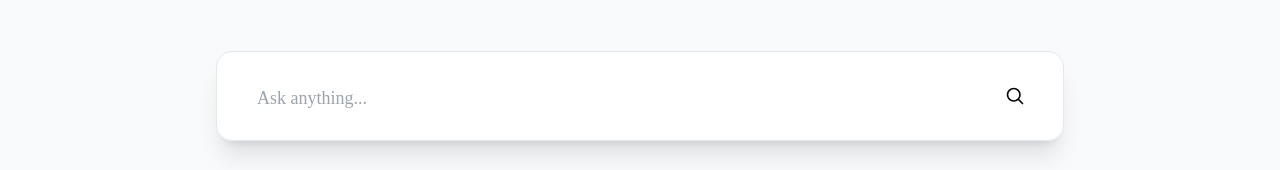
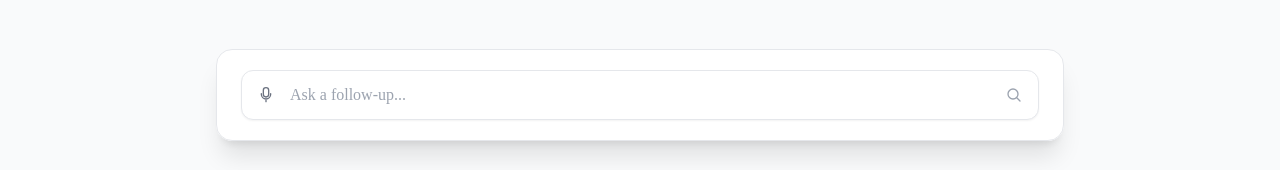
Before and after one commit to cyprienn967/searchwa, a Next.js app: page /use-cases in a window 1280 px wide. Shown: the part 479-649 px from the top of the page. Built offline with nearby package versions, Linux system fonts and the light colour scheme.

Commit message:
search bar

```diff
--- a/src/app/account/page.tsx
+++ b/src/app/account/page.tsx
@@ -489,7 +489,7 @@ export default function AccountPage() {
                 <SearchBar
                   onSearch={handleSearch}
                   initialQuery=""
-                  isConversationMode={true}
+                  isConversationMode={false}
                   centered={true}
                   disabled={isSearching}
                 />
--- a/src/components/SearchBar.tsx
+++ b/src/components/SearchBar.tsx
@@ -18,10 +18,55 @@ export default function SearchBar({
   centered = false
 }: SearchBarProps) {
   const [query, setQuery] = useState(initialQuery);
+  const [isListening, setIsListening] = useState(false);
+  const [isSupported, setIsSupported] = useState(false);
   const initializedRef = useRef(false);
+  const recognitionRef = useRef<any>(null);
+  const textareaRef = useRef<HTMLTextAreaElement>(null);
+  const inputRef = useRef<HTMLInputElement>(null);
+
+  // Check if Speech Recognition is supported
+  useEffect(() => {
+    if (typeof window !== 'undefined') {
+      const SpeechRecognition = (window as any).SpeechRecognition || (window as any).webkitSpeechRecognition;
+      setIsSupported(!!SpeechRecognition);
+
+      if (SpeechRecognition) {
+        const recognition = new SpeechRecognition();
+        recognition.continuous = false;
+        recognition.interimResults = false;
+        recognition.lang = 'en-US';
+
+        recognition.onstart = () => {
+          setIsListening(true);
+        };
+
+        recognition.onresult = (event: any) => {
+          const transcript = event.results[0][0].transcript;
+          setQuery(transcript);
+        };
+
+        recognition.onend = () => {
+          setIsListening(false);
+        };
+
+        recognition.onerror = (event: any) => {
+          console.error('Speech recognition error:', event.error);
+          setIsListening(false);
+        };
+
+        recognitionRef.current = recognition;
+      }
+    }
+
+    return () => {
+      if (recognitionRef.current) {
+        recognitionRef.current.stop();
+      }
+    };
+  }, []);
 
   // Only set the query from initialQuery on first render
-  // This prevents the input from being cleared when the component re-renders
   useEffect(() => {
     if (!initializedRef.current) {
       setQuery(initialQuery);
@@ -29,37 +74,89 @@ export default function SearchBar({
     }
   }, [initialQuery]);
 
+  // Auto-resize textarea (only for main search bar)
+  useEffect(() => {
+    if (!isConversationMode && textareaRef.current) {
+      textareaRef.current.style.height = 'auto';
+      const scrollHeight = textareaRef.current.scrollHeight;
+      const minHeight = centered ? 96 : 80; // min-h-24 or min-h-20
+      const maxHeight = 200; // max height before scrolling
+      textareaRef.current.style.height = `${Math.min(Math.max(scrollHeight, minHeight), maxHeight)}px`;
+    }
+  }, [query, centered, isConversationMode]);
+
   const handleSubmit = (e: FormEvent) => {
     e.preventDefault();
     if (query.trim() && !disabled) {
       onSearch(query.trim());
-      // Don't clear input after submitting so query remains visible
     }
   };
 
+  const toggleVoiceRecording = () => {
+    if (!isSupported || disabled) return;
+
+    if (isListening) {
+      recognitionRef.current?.stop();
+    } else {
+      recognitionRef.current?.start();
+    }
+  };
+
+  const handleKeyDown = (e: React.KeyboardEvent<HTMLTextAreaElement | HTMLInputElement>) => {
+    if (e.key === 'Enter' && !e.shiftKey) {
+      e.preventDefault();
+      handleSubmit(e as any);
+    }
+  };
+
+  // Render compact follow-up search bar
+  if (isConversationMode) {
     return (
-    <div className={`w-full`}>
-      <form onSubmit={handleSubmit} className={`search-container ${isConversationMode ? 'conversation' : ''} flex justify-center`}>
-        <div className={`relative w-full rounded-xl bg-white dark:bg-gray-900`}>
+      <div className="w-full">
+        <form onSubmit={handleSubmit} className="search-container conversation flex justify-center">
+          <div className="relative w-full rounded-xl bg-white dark:bg-gray-900 border border-gray-200 dark:border-gray-700 shadow-sm">
             <div className="relative">
-            {/* Placeholder text - only shown when input is empty */}
+              {/* Placeholder text for follow-up */}
               {!query && !disabled && (
-              <div className="absolute top-3 left-4 text-gray-400 pointer-events-none text-lg">
-                Ask anything...
+                <div className="absolute top-3 left-12 text-gray-400 pointer-events-none text-base">
+                  {isListening ? 'Listening...' : 'Ask a follow-up...'}
                 </div>
               )}
-            {/* Actual input field */}
+
+              {/* Microphone button - left side */}
+              {isSupported && (
+                <button
+                  type="button"
+                  onClick={toggleVoiceRecording}
+                  className={`absolute left-2 top-1/2 -translate-y-1/2 flex items-center justify-center h-8 w-8 rounded-full transition-all duration-200 ${
+                    disabled
+                      ? 'opacity-50 cursor-not-allowed'
+                      : isListening
+                        ? 'text-red-500 bg-red-50 dark:bg-red-900/20 animate-pulse'
+                        : 'text-gray-500 hover:text-gray-700 hover:bg-gray-100 dark:text-gray-400 dark:hover:text-gray-200 dark:hover:bg-gray-800'
+                  }`}
+                  aria-label={isListening ? "Stop recording" : "Start voice recording"}
+                  disabled={disabled}
+                  title={isListening ? "Click to stop recording" : "Click to start voice recording"}
+                >
+                  <MicrophoneIcon isListening={isListening} />
+                </button>
+              )}
+
+              {/* Compact input field */}
               <input
+                ref={inputRef}
                 type="text"
                 value={query}
                 onChange={(e) => setQuery(e.target.value)}
+                onKeyDown={handleKeyDown}
                 className={`
-                search-input
-                ${centered ? 'h-24' : 'h-12'} rounded-xl border-none px-4 pr-12 ${centered ? 'text-lg' : 'text-base'} w-full
+                  w-full h-12 rounded-xl border-none outline-none bg-transparent
+                  ${isSupported ? 'pl-12' : 'pl-4'} pr-12 text-base
                   ${disabled
-                  ? 'bg-gray-100 text-gray-400 cursor-not-allowed dark:bg-gray-800'
-                  : 'bg-white dark:bg-gray-900'}
-                transition-colors
+                    ? 'text-gray-400 cursor-not-allowed'
+                    : 'text-gray-900 dark:text-gray-100'
+                  }
                   focus:outline-none focus:ring-0
                 `}
                 placeholder=""
@@ -67,25 +164,151 @@ export default function SearchBar({
                 aria-label="Search"
                 style={{
                   fontFamily: 'Inter, sans-serif',
-                paddingTop: centered ? undefined : '0.875rem',
-                paddingBottom: centered ? undefined : '0.875rem'
+                  paddingTop: '0.875rem',
+                  paddingBottom: '0.875rem'
                 }}
               />
-          </div>
+
+              {/* Search button - right side */}
               <button
                 type="submit"
-            className={`absolute right-2 top-1/2 -translate-y-1/2 flex items-center justify-center p-0 m-0 ${centered ? 'h-9 w-9' : 'h-8 w-8'} bg-transparent border-none ${
-              disabled ? 'opacity-50 cursor-not-allowed' : ''
+                className={`absolute right-2 top-1/2 -translate-y-1/2 flex items-center justify-center h-8 w-8 rounded-full transition-all duration-200 ${
+                  disabled
+                    ? 'opacity-50 cursor-not-allowed'
+                    : query.trim()
+                      ? 'text-white bg-blue-600 hover:bg-blue-700'
+                      : 'text-gray-400 hover:text-gray-600 hover:bg-gray-100 dark:hover:bg-gray-800'
                 }`}
                 aria-label="Search"
-            tabIndex={-1}
-            disabled={disabled}
+                disabled={disabled || !query.trim()}
+                title={query.trim() ? "Search" : "Enter a query to search"}
               >
                 <SearchIcon />
               </button>
             </div>
+          </div>
         </form>
       </div>
+    );
+  }
+
+  // Render Perplexity-style main search bar
+  return (
+    <div className="w-full">
+      <form onSubmit={handleSubmit} className="search-container flex justify-center">
+        <div className="relative w-full rounded-xl bg-white dark:bg-gray-900 border border-gray-200 dark:border-gray-700 shadow-sm">
+          <div className="relative">
+            {/* Placeholder text - positioned at top-left when empty */}
+            {!query && !disabled && (
+              <div className={`absolute top-4 left-4 text-gray-400 pointer-events-none ${centered ? 'text-lg' : 'text-base'} leading-relaxed`}>
+                {isListening ? 'Listening...' : 'Ask anything...'}
+              </div>
+            )}
+
+            {/* Main textarea */}
+            <textarea
+              ref={textareaRef}
+              value={query}
+              onChange={(e) => setQuery(e.target.value)}
+              onKeyDown={handleKeyDown}
+              className={`
+                w-full resize-none border-none outline-none bg-transparent
+                ${centered ? 'min-h-24 text-lg' : 'min-h-20 text-base'}
+                pt-4 pb-12 px-4 leading-relaxed
+                ${disabled
+                  ? 'text-gray-400 cursor-not-allowed'
+                  : 'text-gray-900 dark:text-gray-100'
+                }
+                placeholder-transparent
+              `}
+              placeholder=""
+              disabled={disabled}
+              aria-label="Search"
+              style={{
+                fontFamily: 'Inter, sans-serif',
+                lineHeight: '1.6'
+              }}
+            />
+
+            {/* Bottom buttons container */}
+            <div className="absolute bottom-2 left-2 right-2 flex justify-between items-center">
+              {/* Microphone button - bottom left */}
+              {isSupported && (
+                <button
+                  type="button"
+                  onClick={toggleVoiceRecording}
+                  className={`flex items-center justify-center h-8 w-8 rounded-full transition-all duration-200 ${
+                    disabled
+                      ? 'opacity-50 cursor-not-allowed'
+                      : isListening
+                        ? 'text-red-500 bg-red-50 dark:bg-red-900/20 animate-pulse'
+                        : 'text-gray-500 hover:text-gray-700 hover:bg-gray-100 dark:text-gray-400 dark:hover:text-gray-200 dark:hover:bg-gray-800'
+                  }`}
+                  aria-label={isListening ? "Stop recording" : "Start voice recording"}
+                  disabled={disabled}
+                  title={isListening ? "Click to stop recording" : "Click to start voice recording"}
+                >
+                  <MicrophoneIcon isListening={isListening} />
+                </button>
+              )}
+
+              {/* Spacer for when microphone is not supported */}
+              {!isSupported && <div className="h-8 w-8" />}
+
+              {/* Search button - bottom right */}
+              <button
+                type="submit"
+                className={`flex items-center justify-center h-8 w-8 rounded-full transition-all duration-200 ${
+                  disabled
+                    ? 'opacity-50 cursor-not-allowed'
+                    : query.trim()
+                      ? 'text-white bg-blue-600 hover:bg-blue-700'
+                      : 'text-gray-400 hover:text-gray-600 hover:bg-gray-100 dark:hover:bg-gray-800'
+                }`}
+                aria-label="Search"
+                disabled={disabled || !query.trim()}
+                title={query.trim() ? "Search" : "Enter a query to search"}
+              >
+                <SearchIcon />
+              </button>
+            </div>
+          </div>
+        </div>
+      </form>
+    </div>
+  );
+}
+
+function MicrophoneIcon({ isListening }: { isListening: boolean }) {
+  if (isListening) {
+    return (
+      <svg
+        xmlns="http://www.w3.org/2000/svg"
+        fill="currentColor"
+        viewBox="0 0 24 24"
+        className="w-4 h-4"
+      >
+        <path d="M12 14c1.66 0 3-1.34 3-3V5c0-1.66-1.34-3-3-3S9 3.34 9 5v6c0 1.66 1.34 3 3 3z"/>
+        <path d="M17 11c0 2.76-2.24 5-5 5s-5-2.24-5-5H5c0 3.53 2.61 6.43 6 6.92V21h2v-3.08c3.39-.49 6-3.39 6-6.92h-2z"/>
+      </svg>
+    );
+  }
+
+  return (
+    <svg
+      xmlns="http://www.w3.org/2000/svg"
+      fill="none"
+      viewBox="0 0 24 24"
+      strokeWidth={2}
+      stroke="currentColor"
+      className="w-4 h-4"
+    >
+      <path
+        strokeLinecap="round"
+        strokeLinejoin="round"
+        d="M12 1a4 4 0 014 4v6a4 4 0 01-8 0V5a4 4 0 014-4zM19 10v1a7 7 0 01-14 0v-1m7 12v-2"
+      />
+    </svg>
   );
 }
 
@@ -97,7 +320,7 @@ function SearchIcon() {
       viewBox="0 0 24 24"
       strokeWidth={2}
       stroke="currentColor"
-      className="w-5 h-5"
+      className="w-4 h-4"
     >
       <path
         strokeLinecap="round"
--- a/src/pages/api/generate-tailored-prompt.ts
+++ b/src/pages/api/generate-tailored-prompt.ts
@@ -50,9 +50,9 @@ You are Steer, a helpful search assistant trained by Steer AI. Your task is to d
 
 You MUST cite the most relevant search results that answer the query. Do not mention any irrelevant results. You MUST ADHERE to the following instructions for citing search results:
 
-to cite a search result, enclose its index located above the summary with brackets at the end of the corresponding sentence (maximum 2 citations per sentence), for example "Ice is less dense than water.[1][4]" or "Paris is the capital of France.[5]"
+To cite a search result, enclose its index located above the summary with brackets at the end of the corresponding paragraph (maximum 2 citations per sentence), for example "Ice is less dense than water.[1][4]" or "Paris is the capital of France.[5]". Not every sentence needs a citation.
 
-NO SPACE between the last word and the citation, and ALWAYS use brackets. Only use this format to cite search results. NEVER include a References section at the end of your answer.
+NO SPACE between the last word and the citation, and ALWAYS use brackets. Only use this format to cite search results. NEVER include a References section or a Sources section at the end of your answer.
 
 If you don't know the answer or the premise is incorrect, explain why.
 If the search results are empty or unhelpful, answer the query as well as you can with existing knowledge.
```
Lines whose indentation alone changed are shown as unchanged.
